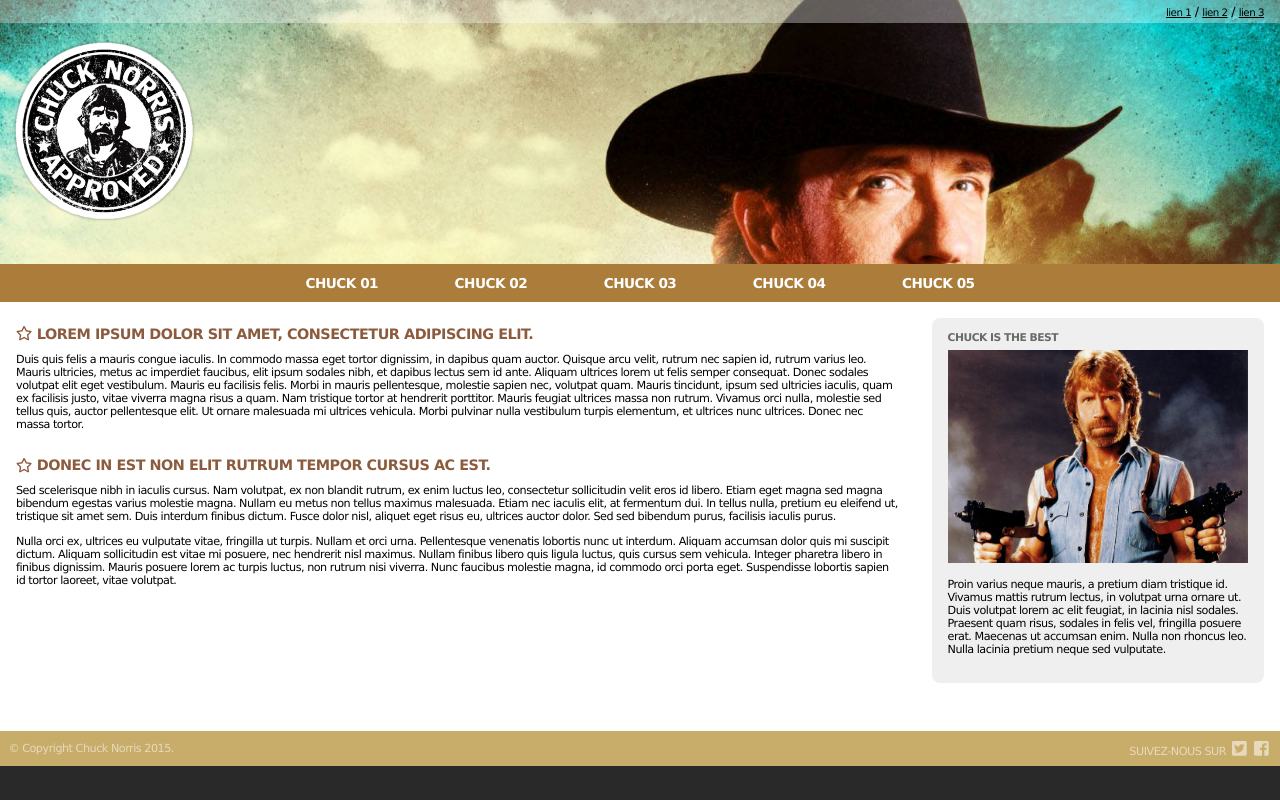
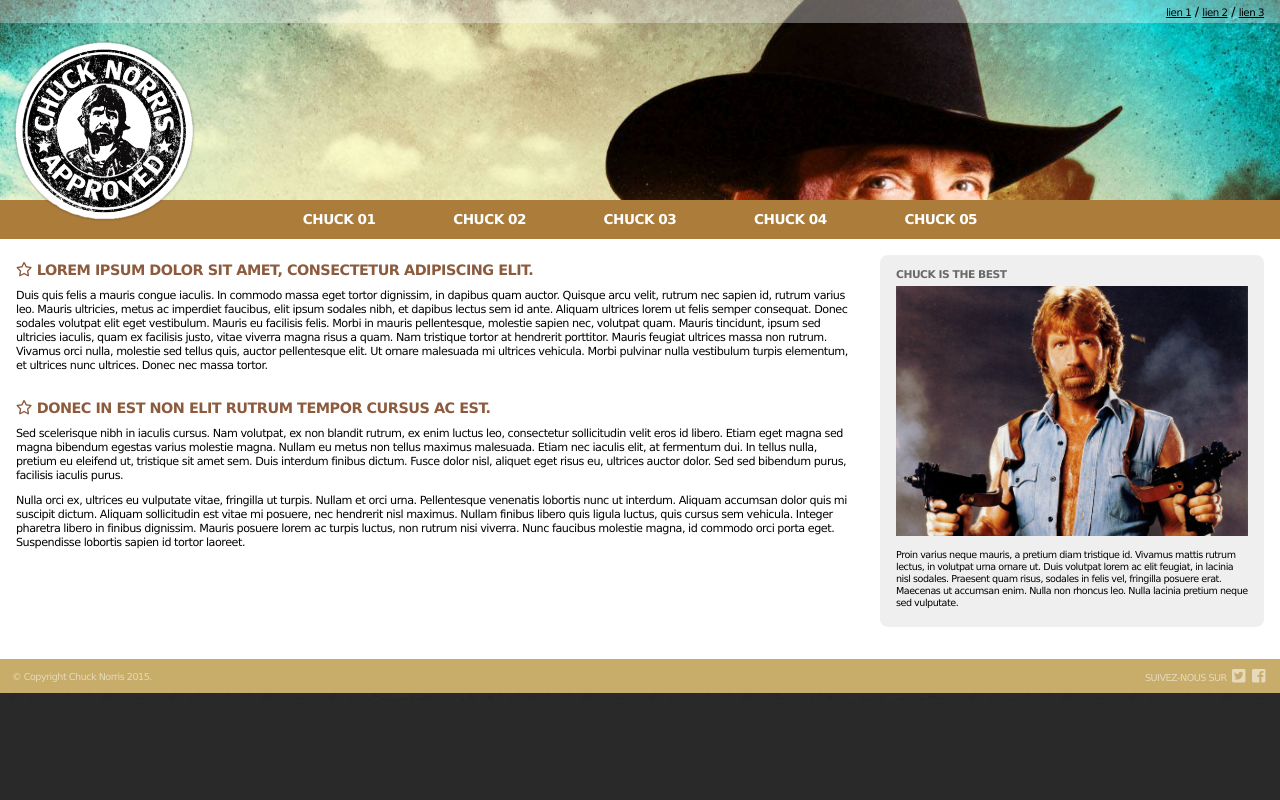
Before and after one commit to anoukmontreuil/chuxx0r, a React (Create React App) app: page / in a window 1280 px wide. Built offline with nearby package versions, Linux system fonts and the light colour scheme.

Commit message:
Saving Progress...

```diff
--- a/src/App.js
+++ b/src/App.js
@@ -13,18 +13,16 @@
               <a href="#">lien 1</a> / <a href="#">lien 2</a> / <a href="#">lien 3</a>
             </div>
           </nav>
-          <div>
-            <img className="chuckSeal" src="./img/ChuckSeal.png" alt="Chuck's Seal of Approval!" />
-          </div>
+          <img className="chuckSeal" src="./img/ChuckSeal.png" alt="Chuck's Seal of Approval" />
         </header>
         <nav className="navSub">
           <div>
             <ul>
-              <li><a href="#">Chuck&nbsp;01</a></li>
-              <li><a href="#">Chuck&nbsp;02</a></li>
-              <li><a href="#">Chuck&nbsp;03</a></li>
-              <li><a href="#">Chuck&nbsp;04</a></li>
-              <li><a href="#">Chuck&nbsp;05</a></li>
+              <li><a href="#">Chuck 01</a></li>
+              <li><a href="#">Chuck 02</a></li>
+              <li><a href="#">Chuck 03</a></li>
+              <li><a href="#">Chuck 04</a></li>
+              <li><a href="#">Chuck 05</a></li>
             </ul>
           </div>
         </nav>
@@ -43,7 +41,7 @@
                 <i className="far fa-star"></i> Donec in est non elit rutrum tempor cursus ac est.
               </h4>
               <p>Sed scelerisque nibh in iaculis cursus. Nam volutpat, ex non blandit rutrum, ex enim luctus leo, consectetur sollicitudin velit eros id libero. Etiam eget magna sed magna bibendum egestas varius molestie magna. Nullam eu metus non tellus maximus malesuada. Etiam nec iaculis elit, at fermentum dui. In tellus nulla, pretium eu eleifend ut, tristique sit amet sem. Duis interdum finibus dictum. Fusce dolor nisl, aliquet eget risus eu, ultrices auctor dolor. Sed sed bibendum purus, facilisis iaculis purus.</p>
-              <p>Nulla orci ex, ultrices eu vulputate vitae, fringilla ut turpis. Nullam et orci urna. Pellentesque venenatis lobortis nunc ut interdum. Aliquam accumsan dolor quis mi suscipit dictum. Aliquam sollicitudin est vitae mi posuere, nec hendrerit nisl maximus. Nullam finibus libero quis ligula luctus, quis cursus sem vehicula. Integer pharetra libero in finibus dignissim. Mauris posuere lorem ac turpis luctus, non rutrum nisi viverra. Nunc faucibus molestie magna, id commodo orci porta eget. Suspendisse lobortis sapien id tortor laoreet, vitae volutpat.</p>
+              <p>Nulla orci ex, ultrices eu vulputate vitae, fringilla ut turpis. Nullam et orci urna. Pellentesque venenatis lobortis nunc ut interdum. Aliquam accumsan dolor quis mi suscipit dictum. Aliquam sollicitudin est vitae mi posuere, nec hendrerit nisl maximus. Nullam finibus libero quis ligula luctus, quis cursus sem vehicula. Integer pharetra libero in finibus dignissim. Mauris posuere lorem ac turpis luctus, non rutrum nisi viverra. Nunc faucibus molestie magna, id commodo orci porta eget. Suspendisse lobortis sapien id tortor laoreet.</p>
             </section>
           </div>
           <div>
@@ -59,7 +57,8 @@
         <footer>
           <div>&copy; Copyright Chuck Norris 2015.</div>
           <div>
-            Suivez-nous sur <i className="fab fa-twitter-square custom-fa-1pt5"></i> <i className="fab fa-facebook-square custom-fa-1pt5"></i>
+            Suivez-nous sur&nbsp;
+              <a href="#"><i className="fab fa-twitter-square custom-fa-1pt6"></i></a>&nbsp;<a href="#"><i className="fab fa-facebook-square custom-fa-1pt6"></i></a>
           </div>
         </footer>
       </div>
--- a/src/styles/css/styles.css
+++ b/src/styles/css/styles.css
@@ -18,22 +18,23 @@
 
 /* line 25, C:/Users/anouk/Desktop/chuxx0r/src/styles/sass/styles.sass */
 header {
-  height: 33vh;
+  min-height: 25vh;
+  max-height: 30vh;
 }
 
-/* line 27, C:/Users/anouk/Desktop/chuxx0r/src/styles/sass/styles.sass */
+/* line 28, C:/Users/anouk/Desktop/chuxx0r/src/styles/sass/styles.sass */
 header nav {
   position: static;
 }
 
-/* line 30, C:/Users/anouk/Desktop/chuxx0r/src/styles/sass/styles.sass */
+/* line 31, C:/Users/anouk/Desktop/chuxx0r/src/styles/sass/styles.sass */
 main {
   display: flex;
   background-color: white;
   padding: 0 0 2em 0;
 }
 
-/* line 35, C:/Users/anouk/Desktop/chuxx0r/src/styles/sass/styles.sass */
+/* line 36, C:/Users/anouk/Desktop/chuxx0r/src/styles/sass/styles.sass */
 section {
   display: block;
   text-align: left;
@@ -41,7 +42,7 @@
   margin: 0 0 -1.5em 0;
 }
 
-/* line 40, C:/Users/anouk/Desktop/chuxx0r/src/styles/sass/styles.sass */
+/* line 41, C:/Users/anouk/Desktop/chuxx0r/src/styles/sass/styles.sass */
 section h4 {
   font-size: 0.9em;
   color: #8c5b3e;
@@ -49,28 +50,29 @@
   margin: 0.5em 0;
 }
 
-/* line 45, C:/Users/anouk/Desktop/chuxx0r/src/styles/sass/styles.sass */
+/* line 46, C:/Users/anouk/Desktop/chuxx0r/src/styles/sass/styles.sass */
 section p {
   font-size: 0.7em;
+  line-height: 1.25;
 }
 
-/* line 48, C:/Users/anouk/Desktop/chuxx0r/src/styles/sass/styles.sass */
+/* line 50, C:/Users/anouk/Desktop/chuxx0r/src/styles/sass/styles.sass */
 aside {
   display: block;
   background-color: #efefef;
   border-radius: 0.5em;
-  padding: 0.5em;
-  margin: 1em;
-  min-width: 25vw;
+  padding: 0.5em 0.5em 0 0.5em;
+  margin: 1em 1em 0 1em;
+  min-width: 30vw;
 }
 
-/* line 55, C:/Users/anouk/Desktop/chuxx0r/src/styles/sass/styles.sass */
+/* line 57, C:/Users/anouk/Desktop/chuxx0r/src/styles/sass/styles.sass */
 aside div {
   text-align: left;
   padding: 0.5em;
 }
 
-/* line 58, C:/Users/anouk/Desktop/chuxx0r/src/styles/sass/styles.sass */
+/* line 60, C:/Users/anouk/Desktop/chuxx0r/src/styles/sass/styles.sass */
 aside div h6 {
   text-align: left;
   text-transform: uppercase;
@@ -78,38 +80,39 @@
   margin: -0.3em 0 0.5em 0;
 }
 
-/* line 63, C:/Users/anouk/Desktop/chuxx0r/src/styles/sass/styles.sass */
+/* line 65, C:/Users/anouk/Desktop/chuxx0r/src/styles/sass/styles.sass */
 aside div img {
   max-width: 100%;
 }
 
-/* line 65, C:/Users/anouk/Desktop/chuxx0r/src/styles/sass/styles.sass */
+/* line 67, C:/Users/anouk/Desktop/chuxx0r/src/styles/sass/styles.sass */
 aside div p {
-  font-size: 0.7em;
+  font-size: 0.6em;
+  line-height: 1.25;
 }
 
-/* line 68, C:/Users/anouk/Desktop/chuxx0r/src/styles/sass/styles.sass */
+/* line 71, C:/Users/anouk/Desktop/chuxx0r/src/styles/sass/styles.sass */
 footer {
   display: flex;
   align-items: center;
   justify-content: space-between;
   color: rgba(255, 255, 255, 0.55);
-  font-size: 0.7em;
+  font-size: 0.6em;
   font-weight: 100;
   background-color: #c8ac6a;
-  padding: 0.75em;
+  padding: 1em 1.25em;
   position: static;
   bottom: 0;
 }
 
-/* line 79, C:/Users/anouk/Desktop/chuxx0r/src/styles/sass/styles.sass */
+/* line 82, C:/Users/anouk/Desktop/chuxx0r/src/styles/sass/styles.sass */
 footer :nth-child(2) {
   text-transform: uppercase;
 }
 
 /* CLASSES */
 /* Type: Images /* */
-/* line 85, C:/Users/anouk/Desktop/chuxx0r/src/styles/sass/styles.sass */
+/* line 88, C:/Users/anouk/Desktop/chuxx0r/src/styles/sass/styles.sass */
 .chuckBackground {
   width: 100vw;
   position: fixed;
@@ -118,16 +121,17 @@
   z-index: -1;
 }
 
-/* line 92, C:/Users/anouk/Desktop/chuxx0r/src/styles/sass/styles.sass */
+/* line 95, C:/Users/anouk/Desktop/chuxx0r/src/styles/sass/styles.sass */
 .chuckSeal {
-  display: block;
+  position: absolute;
+  left: 0;
   margin: 1em 0.5em;
-  min-width: 125px;
+  min-width: 130px;
   max-width: 15vw;
 }
 
 /* Type: NavBars */
-/* line 99, C:/Users/anouk/Desktop/chuxx0r/src/styles/sass/styles.sass */
+/* line 103, C:/Users/anouk/Desktop/chuxx0r/src/styles/sass/styles.sass */
 .navTop {
   display: block;
   text-align: right;
@@ -135,13 +139,13 @@
   padding: 0.25em 1em;
 }
 
-/* line 104, C:/Users/anouk/Desktop/chuxx0r/src/styles/sass/styles.sass */
+/* line 108, C:/Users/anouk/Desktop/chuxx0r/src/styles/sass/styles.sass */
 .navTop div, .navTop a {
   font-size: 0.8em;
   color: black;
 }
 
-/* line 108, C:/Users/anouk/Desktop/chuxx0r/src/styles/sass/styles.sass */
+/* line 112, C:/Users/anouk/Desktop/chuxx0r/src/styles/sass/styles.sass */
 .navSub {
   display: flex;
   text-transform: uppercase;
@@ -149,36 +153,37 @@
   background-color: #ac7c3a;
 }
 
-/* line 113, C:/Users/anouk/Desktop/chuxx0r/src/styles/sass/styles.sass */
+/* line 117, C:/Users/anouk/Desktop/chuxx0r/src/styles/sass/styles.sass */
 .navSub div {
   text-align: center;
   width: 60vw;
 }
 
-/* line 116, C:/Users/anouk/Desktop/chuxx0r/src/styles/sass/styles.sass */
+/* line 120, C:/Users/anouk/Desktop/chuxx0r/src/styles/sass/styles.sass */
 .navSub div ul {
   display: flex;
   justify-content: space-around;
   list-style-type: none;
-  padding: 0.7em;
+  padding: 0.5em;
   margin: auto 0;
   width: 100%;
 }
 
-/* line 123, C:/Users/anouk/Desktop/chuxx0r/src/styles/sass/styles.sass */
+/* line 127, C:/Users/anouk/Desktop/chuxx0r/src/styles/sass/styles.sass */
 .navSub div ul li {
+  display: flex;
   font-size: 0.85em;
   font-weight: 700;
 }
 
-/* line 126, C:/Users/anouk/Desktop/chuxx0r/src/styles/sass/styles.sass */
+/* line 131, C:/Users/anouk/Desktop/chuxx0r/src/styles/sass/styles.sass */
 .navSub div ul li a {
   color: white;
   text-decoration: none;
   padding: 0.25em 0.5em;
 }
 
-/* line 130, C:/Users/anouk/Desktop/chuxx0r/src/styles/sass/styles.sass */
+/* line 135, C:/Users/anouk/Desktop/chuxx0r/src/styles/sass/styles.sass */
 .navSub div ul li :hover {
   color: black;
   background-color: rgba(255, 255, 255, 0.25);
@@ -186,9 +191,10 @@
 }
 
 /* Type: fontAwesome Custom-Sized Icons */
-/* line 136, C:/Users/anouk/Desktop/chuxx0r/src/styles/sass/styles.sass */
-.custom-fa-1pt5 {
-  font-size: 1.5em;
+/* line 141, C:/Users/anouk/Desktop/chuxx0r/src/styles/sass/styles.sass */
+.custom-fa-1pt6 {
+  color: rgba(255, 255, 255, 0.55);
+  font-size: 1.6em;
   margin: 0 0.15em;
 }
 
--- a/src/styles/sass/styles.sass
+++ b/src/styles/sass/styles.sass
@@ -1,6 +1,6 @@
 $backgroundColor: rgb(41, 41, 41)
 $whiteOverlay: rgba(255, 255, 255, 0.35)
-$subNavColor: rgb(172, 124, 58)
+$navSubColor: rgb(172, 124, 58)
 $sectionHeaderColor: rgb(140, 91, 62)
 $footerColor: rgb(200, 172, 106)
 $asideBoxColor: rgb(239, 239, 239)
@@ -23,7 +23,8 @@
   letter-spacing: -0.03em
 
 header
-  height: 33vh
+  min-height: 25vh
+  max-height: 30vh
   nav
     position: static
 
@@ -44,14 +45,15 @@
     margin: 0.5em 0
   p
     font-size: $smallerText
+    line-height: 1.25
 
 aside
   display: block
   background-color: $asideBoxColor
   border-radius: 0.5em
-  padding: 0.5em
-  margin: 1em
-  min-width: 25vw
+  padding: 0.5em 0.5em 0 0.5em
+  margin: 1em 1em 0 1em
+  min-width: 30vw
   div
     text-align: left
     padding: 0.5em
@@ -63,17 +65,18 @@
     img
       max-width: 100%
     p
-      font-size: $smallerText
+      font-size: $smallestText
+      line-height: 1.25
 
 footer
   display: flex
   align-items: center
   justify-content: space-between
   color: transparentize(white, 0.45)
-  font-size: 0.7em
+  font-size: $smallestText
   font-weight: 100
   background-color: $footerColor
-  padding: 0.75em
+  padding: 1em 1.25em
   position: static
   bottom: 0
   :nth-child(2)
@@ -90,9 +93,10 @@
   z-index: -1
 
 .chuckSeal
-  display: block
+  position: absolute
+  left: 0
   margin: 1em 0.5em
-  min-width: 125px
+  min-width: 130px
   max-width: 15vw
 
 /* Type: NavBars */
@@ -109,7 +113,7 @@
   display: flex
   text-transform: uppercase
   justify-content: center
-  background-color: $subNavColor
+  background-color: $navSubColor
   div
     text-align: center
     width: 60vw
@@ -117,10 +121,11 @@
       display: flex
       justify-content: space-around
       list-style-type: none
-      padding: 0.7em
+      padding: 0.5em
       margin: auto 0
       width: 100%
       li
+        display: flex
         font-size: 0.85em
         font-weight: 700
         a
@@ -133,6 +138,7 @@
           border-radius: 0.5em
 
 /* Type: fontAwesome Custom-Sized Icons */
-.custom-fa-1pt5
-  font-size: 1.5em
+.custom-fa-1pt6
+  color: transparentize(white, 0.45)
+  font-size: 1.6em
   margin: 0 0.15em
```
Also changed, not shown: 1 other file (tests, documents, lock files or other folders).
